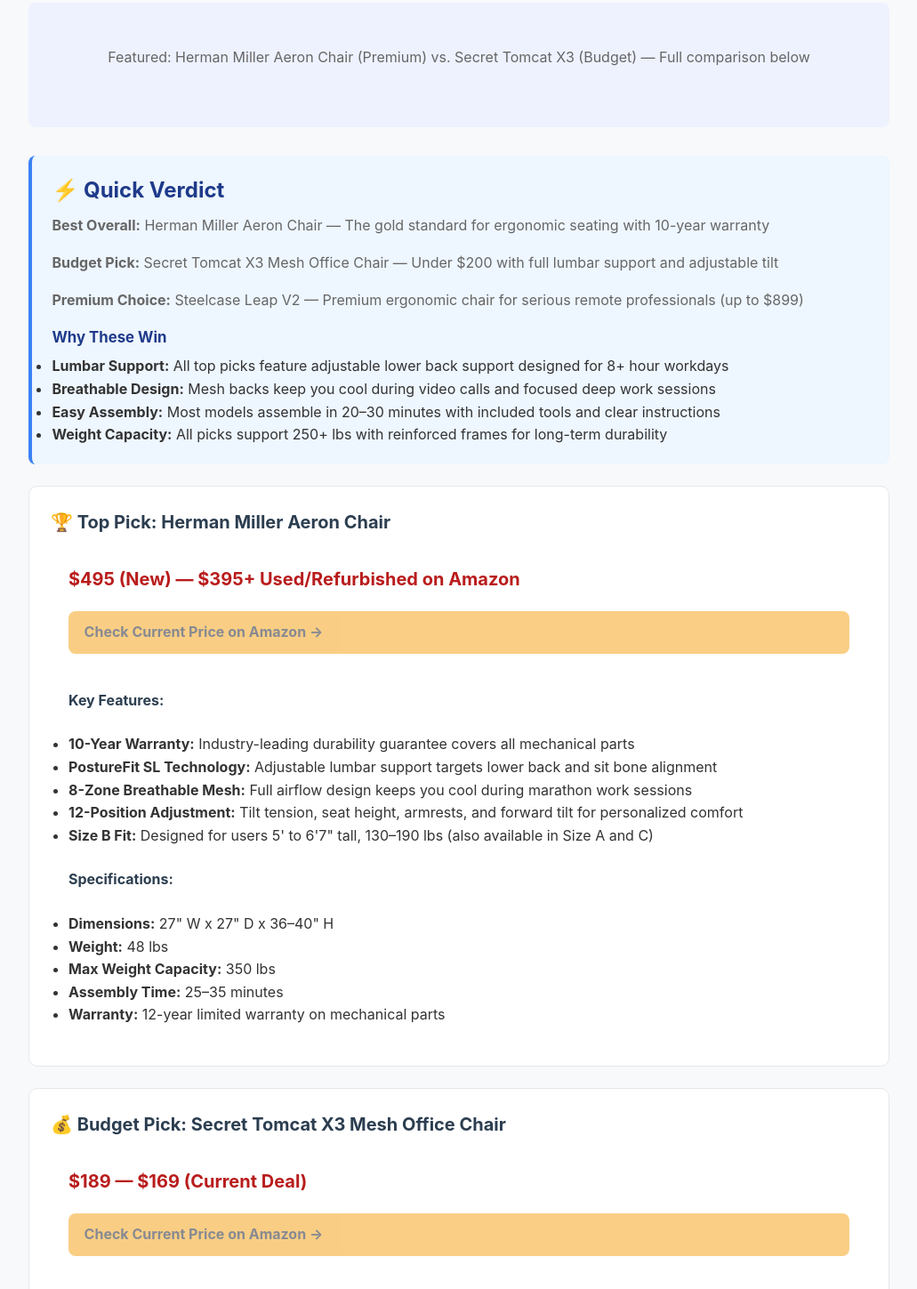
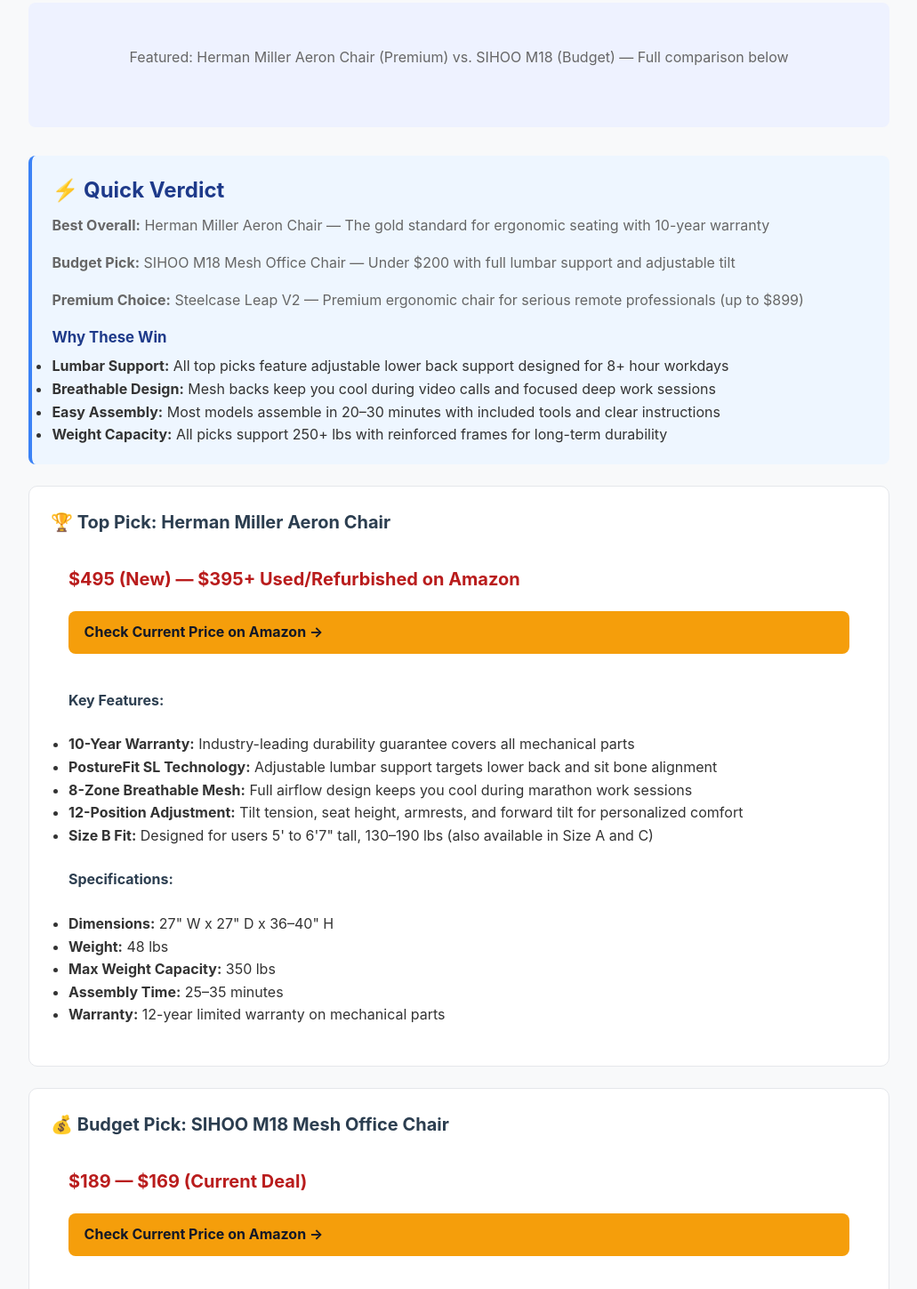
Before and after one commit to blam240/home-office-gear-deals, a plain HTML site: page chairs/ergonomic-chairs.html in a window 1280 px wide. Shown: the part 205-1654 px from the top of the page at 89% size, without its empty margins (124-1155 px from the left). Drawn offline with Linux system fonts and the light colour scheme.

Commit message:
Deploy improved homepage + live affiliate links: chairs/ergonomic-chairs.html

```diff
--- a/chairs/ergonomic-chairs.html
+++ b/chairs/ergonomic-chairs.html
@@ -27,13 +27,13 @@
       <h1>Best Ergonomic Office Chairs Under $500 — Top Picks for Remote Workers in 2026</h1>
 
       <div class="product-hero-image">
-        <p>Featured: Herman Miller Aeron Chair (Premium) vs. Secret Tomcat X3 (Budget) — Full comparison below</p>
+        <p>Featured: Herman Miller Aeron Chair (Premium) vs. SIHOO M18 (Budget) — Full comparison below</p>
       </div>
 
       <section class="quick-verdict">
         <h2>⚡ Quick Verdict</h2>
         <p><strong>Best Overall:</strong> Herman Miller Aeron Chair — The gold standard for ergonomic seating with 10-year warranty</p>
-        <p><strong>Budget Pick:</strong> Secret Tomcat X3 Mesh Office Chair — Under $200 with full lumbar support and adjustable tilt</p>
+        <p><strong>Budget Pick:</strong> SIHOO M18 Mesh Office Chair — Under $200 with full lumbar support and adjustable tilt</p>
         <p><strong>Premium Choice:</strong> Steelcase Leap V2 — Premium ergonomic chair for serious remote professionals (up to $899)</p>
 
         <h3>Why These Win</h3>
@@ -51,7 +51,7 @@
         <div class="product-info">
           <div class="price">$495 (New) — $395+ Used/Refurbished on Amazon</div>
 
-          <a href="#" data-unfilled="[AMAZON_HERMAN_MILLER_AERON_ASIN]"
+          <a href="https://www.amazon.com/dp/B00A6XVWIU?tag=homeofficegear-20"
              class="affiliate-link"
              target="_blank"
              rel="nofollow sponsored">
@@ -79,12 +79,12 @@
       </section>
 
       <section class="top-pick">
-        <h2>💰 Budget Pick: Secret Tomcat X3 Mesh Office Chair</h2>
+        <h2>💰 Budget Pick: SIHOO M18 Mesh Office Chair</h2>
 
         <div class="product-info">
           <div class="price">$189 — $169 (Current Deal)</div>
 
-          <a href="#" data-unfilled="[AMAZON_SECRET_TOMCAT_X3_ASIN]"
+          <a href="https://www.amazon.com/dp/B07GNDDNMW?tag=homeofficegear-20"
              class="affiliate-link"
              target="_blank"
              rel="nofollow sponsored">
@@ -117,7 +117,7 @@
         <div class="product-info">
           <div class="price">$899 (Current Amazon Price)</div>
 
-          <a href="#" data-unfilled="[AMAZON_STEELCASE_LEAP_ASIN]"
+          <a href="https://www.amazon.com/dp/B073G1K465?tag=homeofficegear-20"
              class="affiliate-link"
              target="_blank"
              rel="nofollow sponsored">
@@ -151,7 +151,7 @@
             <tr>
               <th>Feature</th>
               <th>Herman Miller Aeron</th>
-              <th>Secret Tomcat X3</th>
+              <th>SIHOO M18</th>
               <th>Steelcase Leap V2</th>
             </tr>
           </thead>
@@ -200,7 +200,7 @@
         </div>
 
         <div class="buyer-guide">
-          <h3>Secret Tomcat X3 (Budget Pick):</h3>
+          <h3>SIHOO M18 (Budget Pick):</h3>
           <p><strong>Ideal for:</strong> Students, gamers, and remote workers in small apartments under $200.</p>
           <p><strong>Perfect if you:</strong></p>
           <ul>
```
